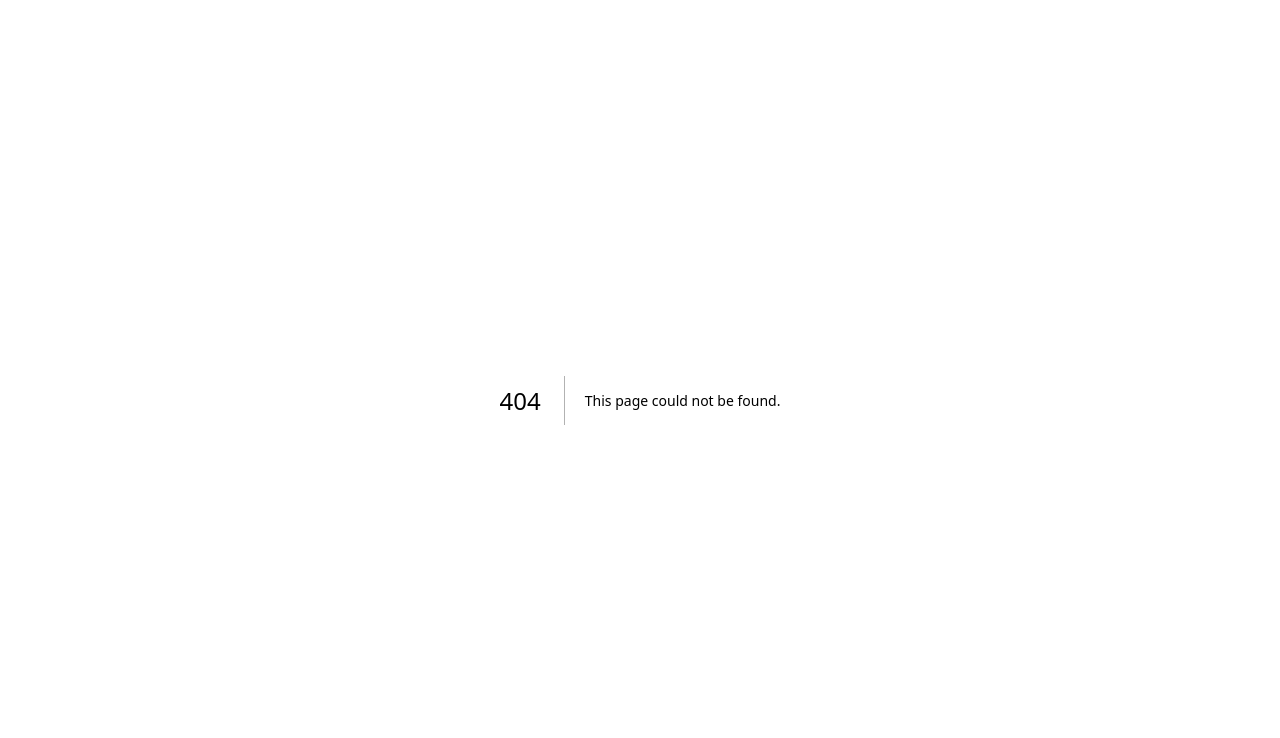
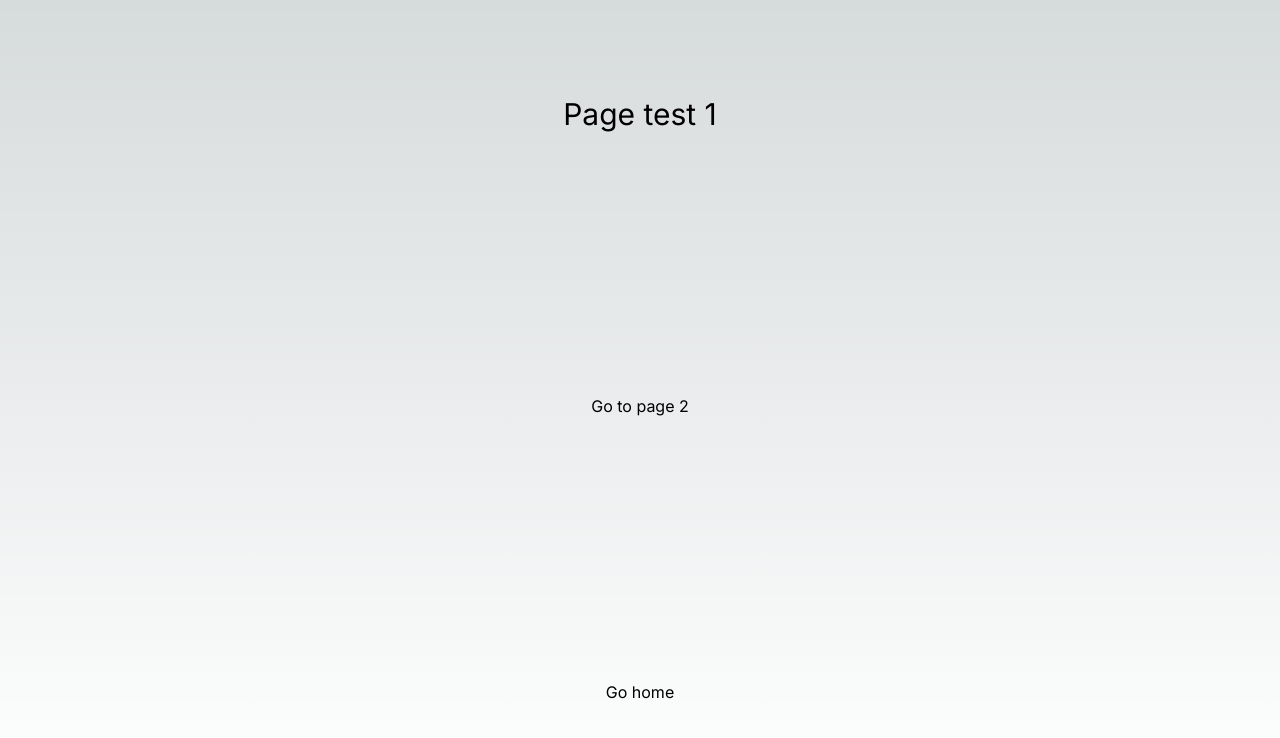
Before and after one commit to TheBaronRojo/Loadingtest, a Next.js app: page /loading in a window 1280 px wide. Before the commit this address had no page. Shown: the top 738 px of the page. Built offline with nearby package versions, Linux system fonts and the light colour scheme.

Commit message:
Suspense and Loading

```diff
--- /dev/null
+++ b/app/loading/loading.jsx
@@ -0,0 +1,6 @@
+export default function Loading()
+{
+    return (
+        <h2 className="text-3xl">LOADING ....</h2>
+    )
+}
--- a/app/test/page.jsx
+++ b/app/loading/page.jsx
@@ -3,11 +3,9 @@ export const dynamic = 'force-dynamic'
 import Link from "next/link"
 
 async function getData() {
-
-
     return new Promise((resolve, reject) => {
         setTimeout(() => {
-            resolve('done 2')
+            resolve('done 1')
         }, 5000)
     })
   }
@@ -18,11 +16,10 @@ export default async function Dos() {
 
     return (
         <main className="flex min-h-screen flex-col items-center justify-between p-24">
-            <h1>pagina de test</h1>
+            <h1 className="text-3xl">Page test 1</h1>
 
-            <h3 className="text-3xl">{t}</h3>
-
-           <Link prefetch={false} href={"/"}>ir al 1</Link>
+            <Link prefetch={false} href={"/loading/subloading"}>Go to page 2</Link>
+            <Link prefetch={false} href={"/"}>Go home</Link>
         </main>
     )
 }
--- /dev/null
+++ b/app/loading/subloading/page.jsx
@@ -0,0 +1,24 @@
+export const dynamic = 'force-dynamic'
+
+import Link from "next/link"
+
+async function getData() {
+    return new Promise((resolve, reject) => {
+        setTimeout(() => {
+            resolve('done 2')
+        }, 5000)
+    })
+  }
+
+export default async function Dos() {
+
+    const t = await getData();
+
+    return (
+        <main className="flex min-h-screen flex-col items-center justify-between p-24">
+            <h1 className="text-3xl">Page test 2</h1>
+
+            <Link prefetch={false} href={"/loading"}>Go to page 1</Link>
+        </main>
+    )
+}
--- a/app/page.js
+++ b/app/page.js
@@ -1,27 +1,14 @@
 export const dynamic = 'force-dynamic'
-
 import Link from "next/link"
 
-async function getData() {
-
-  return new Promise((resolve, reject) => {
-      setTimeout(() => {
-          resolve('done')
-      }, 5000)
-  })
-}
-
 export default async function Home() {
-
-  const t = await getData();
 
   return (
     <main className="flex min-h-screen flex-col items-center justify-between p-24">
       <h1>Home</h1>
 
-      <h3 className="text-3xl">{t}</h3>
-
-      <Link prefetch={false} href={"/test"}>ir al 2</Link>
+      <Link className="text-3xl" prefetch={false} href={"/suspense"}>Go to suspense</Link>
+      <Link className="text-3xl" prefetch={false} href={"/loading"}>Go to Loading.jsx</Link>
     </main>
   )
 }
--- a/app/subtest/subsubtest/page.jsx
+++ b/app/suspense/page.jsx
@@ -1,19 +1,21 @@
 export const dynamic = 'force-dynamic'
-import Load from "../../../components/Load"
+import Load from "../../components/Load"
 
 import Link from "next/link"
 import { Suspense } from "react"
 
 export default async function Dos() {
+
     return (
         <main className="flex min-h-screen flex-col items-center justify-between p-24">
-            <h1>Page test 2</h1>
+            <h1 className="text-3xl">Page test 1</h1>
 
             <Suspense fallback={<p>Loading...</p>} >
                 <Load />
             </Suspense>
 
-            <Link prefetch={false} href={"/subtest"}>Go to page 1</Link>
+            <Link prefetch={false} href={"/suspense/subsuspense"}>Go to page 2</Link>
+            <Link prefetch={false} href={"/"}>Go home</Link>
         </main>
     )
 }
--- a/app/subtest/page.jsx
+++ b/app/suspense/subsuspense/page.jsx
@@ -1,20 +1,19 @@
 export const dynamic = 'force-dynamic'
-import Load from "../../components/Load"
+import Load from "../../../components/Load"
 
 import Link from "next/link"
 import { Suspense } from "react"
 
 export default async function Dos() {
-
     return (
         <main className="flex min-h-screen flex-col items-center justify-between p-24">
-            <h1>Page test 1</h1>
+            <h1>Page test 2</h1>
 
             <Suspense fallback={<p>Loading...</p>} >
                 <Load />
             </Suspense>
 
-            <Link prefetch={false} href={"/subtest/subsubtest"}>Go to page 2</Link>
+            <Link prefetch={false} href={"/suspense"}>Go to page 1</Link>
         </main>
     )
 }
--- a/app/test/loading.jsx
+++ /dev/null
@@ -1,4 +0,0 @@
-export default function Loading() {
-    // You can add any UI inside Loading, including a Skeleton.
-    return <h1 className="text-5xl">CARGANDO</h1>
-  }
```
